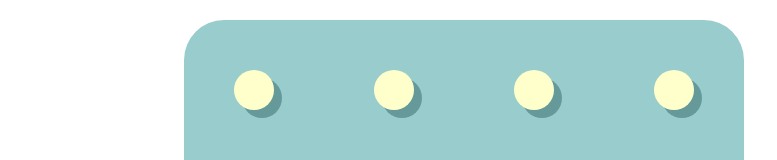
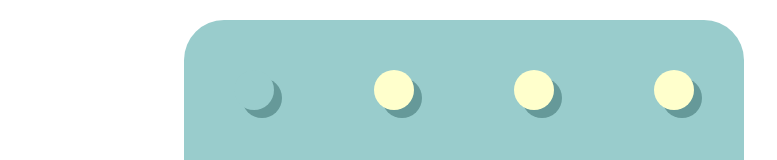
Before and after one commit to YMZzsz/Expanded-Tools-Interactive, a plain HTML site: page Projects/Project-01/03-Coop-Patterns/index.html in a window 1280 px wide. In both pictures the pointer is over the element 254 px from the left and 327 px from the top of the page. Shown: the part 238-398 px from the top of the page, without its empty margins (0-777 px from the left). Drawn offline with Linux system fonts and the light colour scheme.

Commit message:
hovering state

```diff
--- a/Projects/Project-01/03-Coop-Patterns/03-Coop-Patterns.css
+++ b/Projects/Project-01/03-Coop-Patterns/03-Coop-Patterns.css
@@ -61,6 +61,13 @@
     background-color: #ffffcc;
     margin: 50px;
     box-shadow: 8px 8px #669999;
+}
+.dots:hover{
+    width:40px;
+    height:40px;
+    border-radius: 50%;
+    background-color: #99cccc;
+    margin: 50px;
 }
 
 
```
